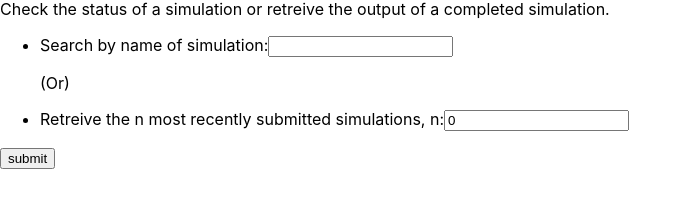
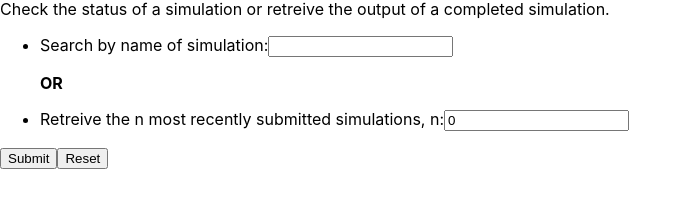
Before and after one commit to colinvwood/sim-front, a React (Create React App) app: page /data in a window 1280 px wide. Shown: the part 143-350 px from the top of the page, without its empty margins (0-692 px from the left). Built offline with nearby package versions, Linux system fonts and the light colour scheme; no server answers.

Commit message:
form clearing buttons

```diff
--- a/src/components/data/data.component.jsx
+++ b/src/components/data/data.component.jsx
@@ -1,5 +1,6 @@
 import './data.styles.css';
 import Run from './run.component.jsx';
+import VpnStatus from '../vpn-status/vpn-status.component.jsx';
 
 import { useState, useEffect } from 'react';
 
@@ -21,6 +22,8 @@ const Data = (props) => {
 
   return(
     <div>
+      <VpnStatus />
+
       <h1>
       Retrieve simulation data.
       </h1>
@@ -42,7 +45,7 @@ const Data = (props) => {
               onChange={handleSimNameChange}
             />
           </li>
-          <p>(Or)</p>
+          <p><b>OR</b></p>
           <li>
             <label htmlFor="recentNumber">
               Retreive the n most recently submitted simulations, n:
@@ -56,7 +59,10 @@ const Data = (props) => {
           </li>
         </ul>
 
-        <input type="submit" value="submit" />
+        <input type="submit" value="Submit" />
+        <button onClick={clearForm}>
+          Reset
+        </button>
       </form>
 
       {runs}
@@ -102,6 +108,11 @@ const Data = (props) => {
     setRecentNumber(event.target.value);
   }
 
+  async function clearForm(event) {
+    event.preventDefault();
+    setSimName('');
+    setRecentNumber(0);
+  }
 
 }
 
--- a/src/components/sim/sim-form.component.jsx
+++ b/src/components/sim/sim-form.component.jsx
@@ -1,9 +1,8 @@
 import './sim-form.styles.css';
+import VpnStatus from '../vpn-status/vpn-status.component.jsx';
 
-import { useState, useEffect } from 'react';
+import { useState } from 'react';
 
-
-import VpnStatus from '../vpn-status/vpn-status.component.jsx';
 
 const SimForm = (props) => {
 
@@ -14,8 +13,6 @@ const SimForm = (props) => {
     'repetitions': 1,
     'combos': "1"
   });
-
-
 
 
   return (
@@ -158,6 +155,9 @@ const SimForm = (props) => {
           </li>
 
           <input type="submit" value="Submit" />
+          <button onClick={clearForm}>
+            Reset
+          </button>
         </ul>
       </form>
     </div>
@@ -165,6 +165,7 @@ const SimForm = (props) => {
 
   async function handleSubmit(event) {
     event.preventDefault();
+    try {
       const response = await fetch('https://www.colinwood.dev/express/sim-new', {
         method: 'POST',
         body: JSON.stringify(formValues),
@@ -172,16 +173,27 @@ const SimForm = (props) => {
           'Content-Type': 'application/json'
         },
       });
-
-    // handle errors
+    } catch (error) {
+      console.log("Error submitting new simuulation form.")
+    }
   }
 
   async function handleInputChange(event) {
     event.preventDefault();
     setFormValues({ ...formValues, [event.target.name]: event.target.value });
   }
+
+  async function clearForm(event) {
+    event.preventDefault();
+    setFormValues({
+      'mutationRate': 1.6 * 10 ** -10,
+      'genomeSize': 2800000,
+      'capacity': 100000,
+      'repetitions': 1,
+      'combos': "1"
+    });
   }
 
-
+}
 
 export default SimForm;
--- a/src/components/vpn-status/vpn-status.component.jsx
+++ b/src/components/vpn-status/vpn-status.component.jsx
@@ -20,7 +20,13 @@ const VpnStatus = (props) => {
       }
     }
 
-    checkVpn();
+    try {
+      checkVpn();
+    }
+    catch (error) {
+      console.log("Error checking vpn status. ", error);
+    }
+
   }, []);
 
   // fetch has not completed yet
```
Lines whose indentation alone changed are shown as unchanged.
